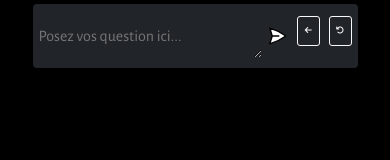
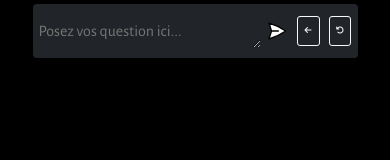
Before and after one commit to Alexfranky/Genus, a website built with Vite: page client/index.html in a window 390 px wide. Built offline with nearby package versions, Linux system fonts and the light colour scheme.

Commit message:
Update chat.css

```diff
--- a/client/chat.css
+++ b/client/chat.css
@@ -9,6 +9,7 @@
 
 body, html {
   background: black;
+  margin-top: 90px;
 }
 title {
   font-style: italic;
@@ -29,7 +30,7 @@ title {
   width: 100%;
   height: fit-content;
   overflow-y: scroll;
- display: flex;
+  display: flex;
   flex-direction: column;
   gap: 5px;
 
@@ -38,7 +39,6 @@ title {
 
   padding-bottom: 10px;
   scroll-behavior: smooth;
-  margin-bottom: 100px;
 }
 
 /* hides scrollbar */
@@ -114,7 +114,6 @@ form {
   max-width: 1280px;
   margin: 0 auto;
   padding: 10px;
-
   display: flex;
   flex-direction: row;
   gap: 5px;
@@ -126,7 +125,7 @@ textarea {
   color: #fff;
   font-size: 2rem;
 
-  padding: 10px;
+  padding: 5px;
   background: transparent;
   border-radius: 5px;
   border: none;
@@ -153,11 +152,11 @@ form img {
   }
   form {
     text-align: center;
-    border-left: 70px;
-    border-right: 70px ;
+    border-left: 100px;
+    border-right: 100px ;
     position: relative;
-    font-size: medium;
-    border-radius: 2%;
+    font-size: small;
+    border-radius: 3%;
     color: whitesmoke;
   }
   textarea{
@@ -172,8 +171,4 @@ form img {
     text-align: left;
 
   }
-  #chat_container{
-    margin-bottom: 100px;
-  }
-
 }
```
